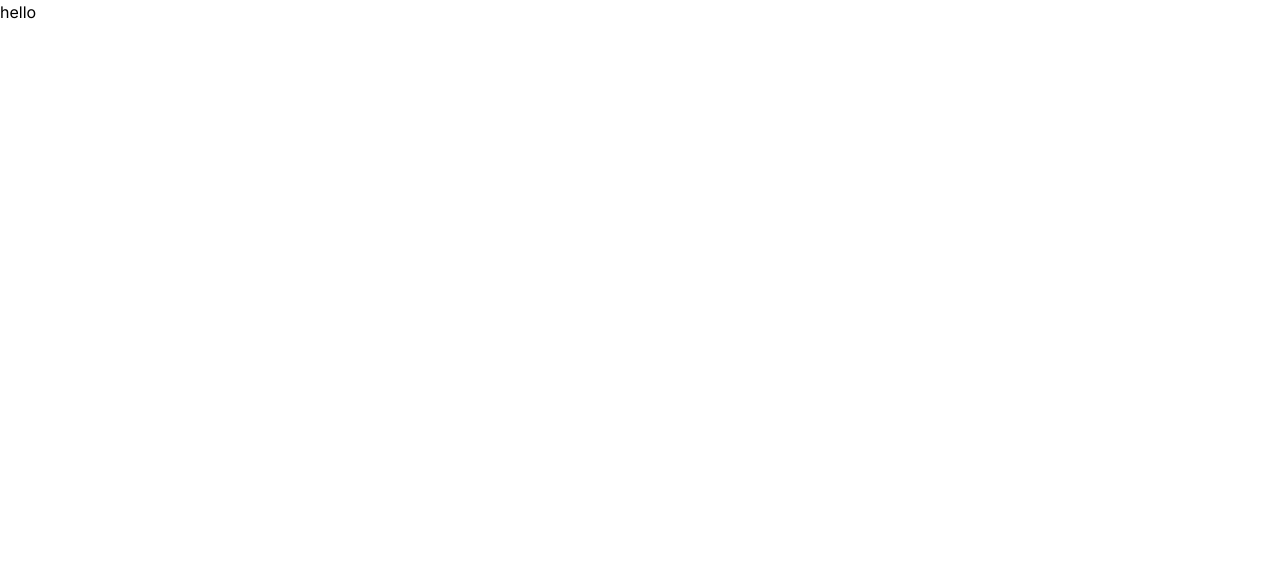
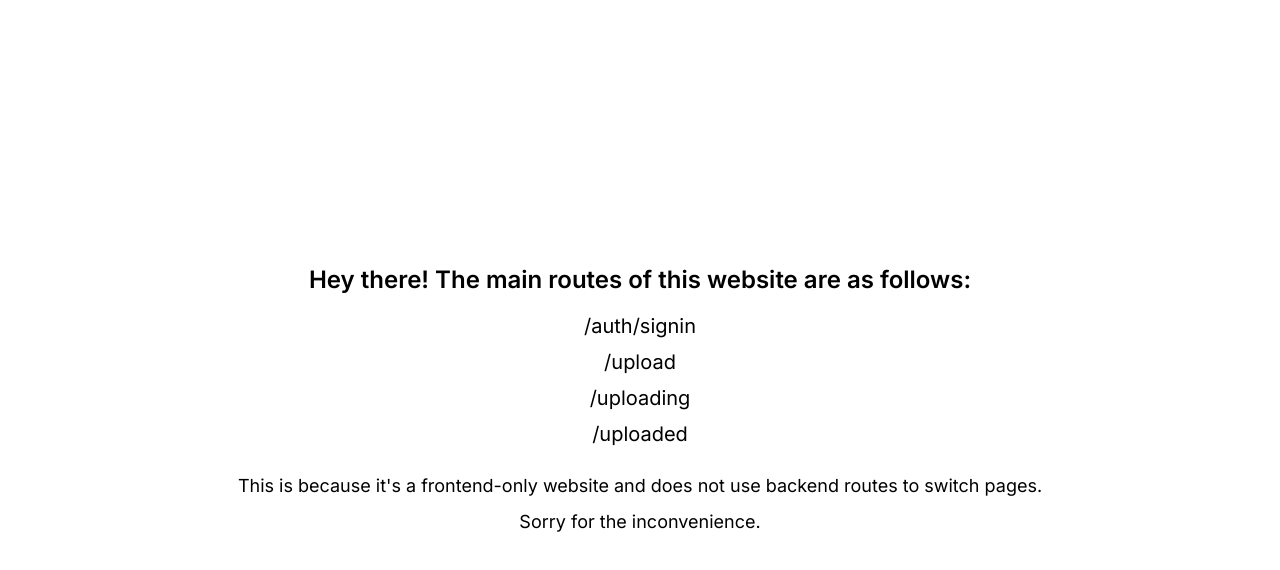
Before and after one commit to thedeeppp/openinapp, a Next.js app: page / in a window 1280 px wide. Shown: the top 570 px of the page. Built offline with nearby package versions, Linux system fonts and the light colour scheme.

Commit message:
main page

```diff
--- a/app/page.tsx
+++ b/app/page.tsx
@@ -1,6 +1,18 @@
-
 export default function Home() {
   return (
-    <main>hello</main>
+    <main className="flex justify-center items-center min-h-screen p-4">
+      <div className="text-center">
+        <h2 className="text-2xl font-semibold mb-4">Hey there! The main routes of this website are as follows:</h2>
+        <h3 className="text-xl mb-2">/auth/signin</h3>
+        <h3 className="text-xl mb-2">/upload</h3>
+        <h3 className="text-xl mb-2">/uploading</h3>
+        <h3 className="text-xl mb-2">/uploaded</h3>
+
+        <p className="text-lg mt-6">
+          This is because it's a frontend-only website and does not use backend routes to switch pages.
+        </p>
+        <p className="text-lg mt-2">Sorry for the inconvenience.</p>
+      </div>
+    </main>
   );
 }
```
